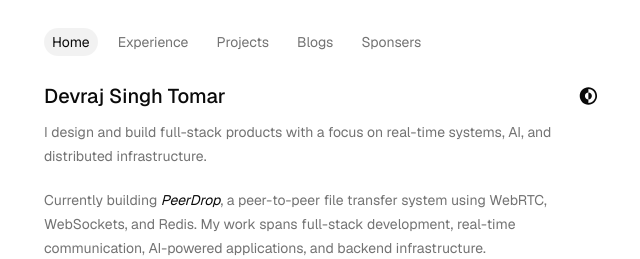
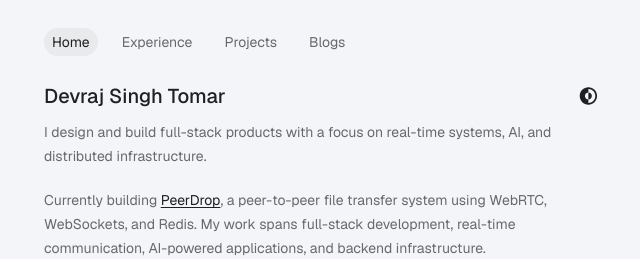
Before and after one commit to Devraj-singh-tomar/devraj-portfolio, a Next.js app: page / in a window 1280 px wide. Shown: the top 259 px of the page, without its empty margins (316-956 px from the left). Built offline with nearby package versions, Linux system fonts and the light colour scheme.

Commit message:
feat: update color variables in globals.css, refactor Hero component to use HeroHeader

```diff
--- a/src/app/globals.css
+++ b/src/app/globals.css
@@ -48,72 +48,93 @@
 }
 
 :root {
-  --background: oklch(1 0 0);
-  --foreground: oklch(0.145 0 0);
-  --card: oklch(1 0 0);
-  --card-foreground: oklch(0.145 0 0);
-  --popover: oklch(1 0 0);
-  --popover-foreground: oklch(0.145 0 0);
-  --primary: oklch(0.205 0 0);
-  --primary-foreground: oklch(0.985 0 0);
-  --secondary: oklch(0.97 0 0);
-  --secondary-foreground: oklch(0.205 0 0);
-  --muted: oklch(0.97 0 0);
-  --muted-foreground: oklch(0.556 0 0);
-  --accent: oklch(0.97 0 0);
-  --accent-foreground: oklch(0.205 0 0);
-  --destructive: oklch(0.577 0.245 27.325);
-  --border: oklch(0.922 0 0);
-  --input: oklch(0.922 0 0);
-  --ring: oklch(0.708 0 0);
-  --chart-1: oklch(0.87 0 0);
-  --chart-2: oklch(0.556 0 0);
-  --chart-3: oklch(0.439 0 0);
-  --chart-4: oklch(0.371 0 0);
-  --chart-5: oklch(0.269 0 0);
+  --background: oklch(0.97 0.005 285);
+  --foreground: oklch(0.24 0.01 285);
+
+  --card: oklch(0.985 0.004 285);
+  --card-foreground: oklch(0.24 0.01 285);
+
+  --popover: oklch(0.985 0.004 285);
+  --popover-foreground: oklch(0.24 0.01 285);
+
+  --primary: oklch(0.25 0.01 285);
+  --primary-foreground: oklch(0.97 0.005 285);
+
+  --secondary: oklch(0.94 0.006 285);
+  --secondary-foreground: oklch(0.25 0.01 285);
+
+  --muted: oklch(0.94 0.006 285);
+  --muted-foreground: oklch(0.52 0.01 285);
+
+  --accent: oklch(0.94 0.006 285);
+  --accent-foreground: oklch(0.25 0.01 285);
+
+  --destructive: oklch(0.58 0.22 27);
+
+  --border: oklch(0.89 0.006 285);
+  --input: oklch(0.89 0.006 285);
+  --ring: oklch(0.68 0.01 285);
+
+  --chart-1: oklch(0.65 0.12 285);
+  --chart-2: oklch(0.6 0.1 200);
+  --chart-3: oklch(0.55 0.1 140);
+  --chart-4: oklch(0.65 0.1 70);
+  --chart-5: oklch(0.6 0.12 25);
+
   --radius: 0.625rem;
-  --sidebar: oklch(0.985 0 0);
-  --sidebar-foreground: oklch(0.145 0 0);
-  --sidebar-primary: oklch(0.205 0 0);
-  --sidebar-primary-foreground: oklch(0.985 0 0);
-  --sidebar-accent: oklch(0.97 0 0);
-  --sidebar-accent-foreground: oklch(0.205 0 0);
-  --sidebar-border: oklch(0.922 0 0);
-  --sidebar-ring: oklch(0.708 0 0);
+
+  --sidebar: oklch(0.955 0.005 285);
+  --sidebar-foreground: oklch(0.24 0.01 285);
+  --sidebar-primary: oklch(0.25 0.01 285);
+  --sidebar-primary-foreground: oklch(0.97 0.005 285);
+  --sidebar-accent: oklch(0.94 0.006 285);
+  --sidebar-accent-foreground: oklch(0.25 0.01 285);
+  --sidebar-border: oklch(0.89 0.006 285);
+  --sidebar-ring: oklch(0.68 0.01 285);
 }
 
 .dark {
-  --background: oklch(0.145 0 0);
-  --foreground: oklch(0.985 0 0);
-  --card: oklch(0.205 0 0);
-  --card-foreground: oklch(0.985 0 0);
-  --popover: oklch(0.205 0 0);
-  --popover-foreground: oklch(0.985 0 0);
-  --primary: oklch(0.922 0 0);
-  --primary-foreground: oklch(0.205 0 0);
-  --secondary: oklch(0.269 0 0);
-  --secondary-foreground: oklch(0.985 0 0);
-  --muted: oklch(0.269 0 0);
-  --muted-foreground: oklch(0.708 0 0);
-  --accent: oklch(0.269 0 0);
-  --accent-foreground: oklch(0.985 0 0);
-  --destructive: oklch(0.704 0.191 22.216);
-  --border: oklch(1 0 0 / 10%);
-  --input: oklch(1 0 0 / 15%);
-  --ring: oklch(0.556 0 0);
-  --chart-1: oklch(0.87 0 0);
-  --chart-2: oklch(0.556 0 0);
-  --chart-3: oklch(0.439 0 0);
-  --chart-4: oklch(0.371 0 0);
-  --chart-5: oklch(0.269 0 0);
-  --sidebar: oklch(0.205 0 0);
-  --sidebar-foreground: oklch(0.985 0 0);
-  --sidebar-primary: oklch(0.488 0.243 264.376);
-  --sidebar-primary-foreground: oklch(0.985 0 0);
-  --sidebar-accent: oklch(0.269 0 0);
-  --sidebar-accent-foreground: oklch(0.985 0 0);
-  --sidebar-border: oklch(1 0 0 / 10%);
-  --sidebar-ring: oklch(0.556 0 0);
+  --background: oklch(0.18 0.006 285);
+  --foreground: oklch(0.91 0.005 285);
+
+  --card: oklch(0.225 0.008 285);
+  --card-foreground: oklch(0.91 0.005 285);
+
+  --popover: oklch(0.225 0.008 285);
+  --popover-foreground: oklch(0.91 0.005 285);
+
+  --primary: oklch(0.9 0.005 285);
+  --primary-foreground: oklch(0.18 0.006 285);
+
+  --secondary: oklch(0.27 0.008 285);
+  --secondary-foreground: oklch(0.91 0.005 285);
+
+  --muted: oklch(0.25 0.008 285);
+  --muted-foreground: oklch(0.66 0.008 285);
+
+  --accent: oklch(0.27 0.008 285);
+  --accent-foreground: oklch(0.91 0.005 285);
+
+  --destructive: oklch(0.7 0.18 22);
+
+  --border: oklch(1 0 0 / 11%);
+  --input: oklch(1 0 0 / 14%);
+  --ring: oklch(0.58 0.01 285);
+
+  --chart-1: oklch(0.7 0.12 285);
+  --chart-2: oklch(0.65 0.1 200);
+  --chart-3: oklch(0.62 0.1 140);
+  --chart-4: oklch(0.72 0.1 70);
+  --chart-5: oklch(0.68 0.12 25);
+
+  --sidebar: oklch(0.205 0.007 285);
+  --sidebar-foreground: oklch(0.91 0.005 285);
+  --sidebar-primary: oklch(0.7 0.15 285);
+  --sidebar-primary-foreground: oklch(0.95 0.005 285);
+  --sidebar-accent: oklch(0.27 0.008 285);
+  --sidebar-accent-foreground: oklch(0.91 0.005 285);
+  --sidebar-border: oklch(1 0 0 / 11%);
+  --sidebar-ring: oklch(0.58 0.01 285);
 }
 
 @layer base {
--- a/src/components/header.tsx
+++ b/src/components/header.tsx
@@ -20,17 +20,17 @@ const navLinks = [
     name: "Blogs",
     href: "/blogs",
   },
-  {
-    name: "Sponsers",
-    href: "/sponsers",
-  },
+  // {
+  //   name: "Resume",
+  //   href: "/resume",
+  // },
 ];
 
 export default function Header() {
   const pathName = usePathname();
 
   return (
-    <header className="flex gap-3 items-center">
+    <header className="flex gap-4 items-center">
       {navLinks.map(({ href, name }) => (
         <Link
           key={href}
--- /dev/null
+++ b/src/components/hero-header.tsx
@@ -0,0 +1,23 @@
+import { ThemeToggle } from "./theme/theme-toggle";
+
+export function HeroHeader({
+  title,
+  description,
+}: {
+  title: string;
+  description: string;
+}) {
+  return (
+    <div className="flex flex-col gap-2">
+      <div className="flex items-center justify-between">
+        <h1 className="text-xl font-medium">{title}</h1>
+
+        <ThemeToggle />
+      </div>
+
+      <p className="max-w-[34rem] text-sm leading-6 text-muted-foreground">
+        {description}
+      </p>
+    </div>
+  );
+}
--- a/src/components/hero.tsx
+++ b/src/components/hero.tsx
@@ -1,26 +1,16 @@
 import { siteConfig } from "@/config/site";
-import { ThemeToggle } from "./theme/theme-toggle";
+import { HeroHeader } from "./hero-header";
 
 export default function Hero() {
   return (
     <section>
-      <div className="flex flex-col gap-2">
-        <div className="flex items-center justify-between">
-          <h1 className="text-xl font-medium">{siteConfig.name}</h1>
-
-          <ThemeToggle />
-        </div>
-
-        <p className="max-w-[34rem] text-sm leading-6 text-muted-foreground">
-          {siteConfig.tagline}
-        </p>
-      </div>
+      <HeroHeader title={siteConfig.name} description={siteConfig.tagline} />
 
       <p className="mt-5 max-w-[34rem] text-sm leading-6 text-muted-foreground">
         Currently building{" "}
         <a
           href={siteConfig.currentlyBuilding.href}
-          className="text-foreground hover:underline underline-offset-2 italic"
+          className="text-foreground underline underline-offset-2"
         >
           {siteConfig.currentlyBuilding.name}
         </a>
```
